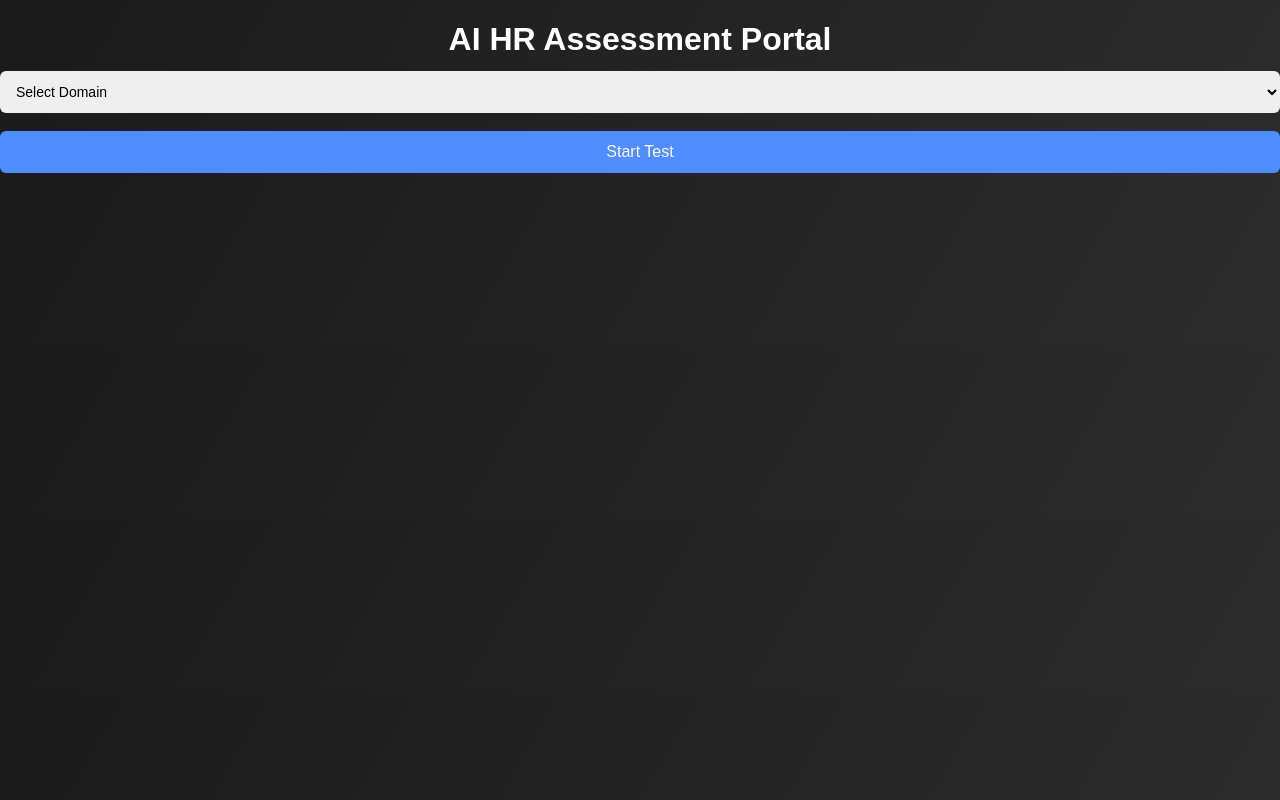
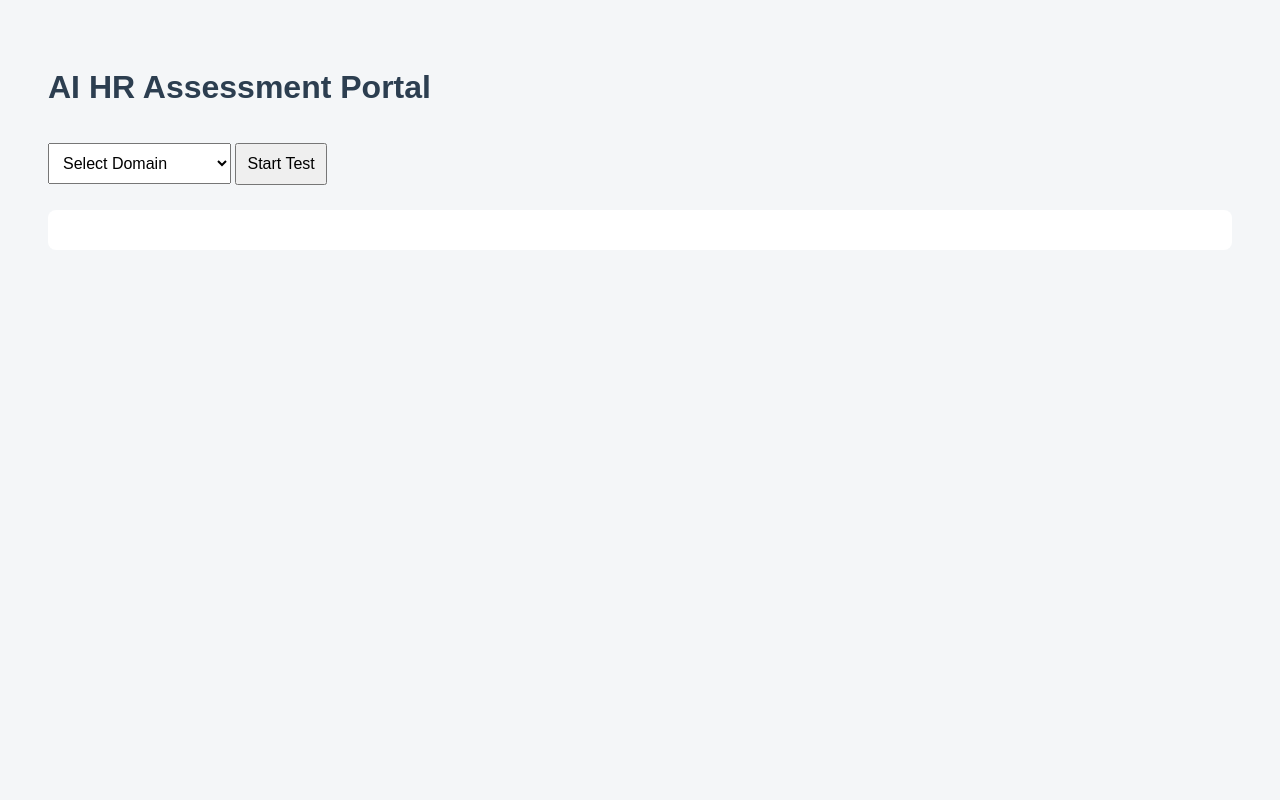
Before and after one commit to avdheshkurode21-droid/ai-talent-assessment, a plain HTML site: page index.html in a window 1280 px wide. Drawn offline with Linux system fonts and the light colour scheme.

Commit message:
Refactor CSS styles for layout and components
Updated styles for body, headings, and buttons. Removed unused styles and added new styles for select and question box.

```diff
--- a/style.css
+++ b/style.css
@@ -1,60 +1,22 @@
 body {
   font-family: Arial, sans-serif;
-  background: linear-gradient(120deg, #1a1a1a, #2c2c2c);
-  color: #fff;
-  margin: 0;
-  padding: 0;
-}
-
-.container {
-  max-width: 420px;
-  margin: 60px auto;
-  padding: 20px;
+  background: #f4f6f8;
+  padding: 40px;
 }
 
 h1 {
-  text-align: center;
-  margin-bottom: 5px;
+  color: #2c3e50;
 }
 
-.subtitle {
-  text-align: center;
-  color: #aaa;
-  margin-bottom: 30px;
+select, button {
+  padding: 10px;
+  margin-top: 15px;
+  font-size: 16px;
 }
 
-.card {
-  background: #111;
+#questionBox {
+  margin-top: 25px;
+  background: white;
   padding: 20px;
-  border-radius: 10px;
-  box-shadow: 0 0 20px rgba(0,0,0,0.4);
+  border-radius: 8px;
 }
-
-input, select {
-  width: 100%;
-  padding: 12px;
-  margin: 8px 0;
-  border-radius: 6px;
-  border: none;
-  font-size: 14px;
-}
-
-button {
-  width: 100%;
-  padding: 12px;
-  background: #4f8cff;
-  border: none;
-  color: white;
-  font-size: 16px;
-  border-radius: 6px;
-  cursor: pointer;
-  margin-top: 10px;
-}
-
-button:hover {
-  background: #3a6fe0;
-}
-
-.hidden {
-  display: none;
-}
```
